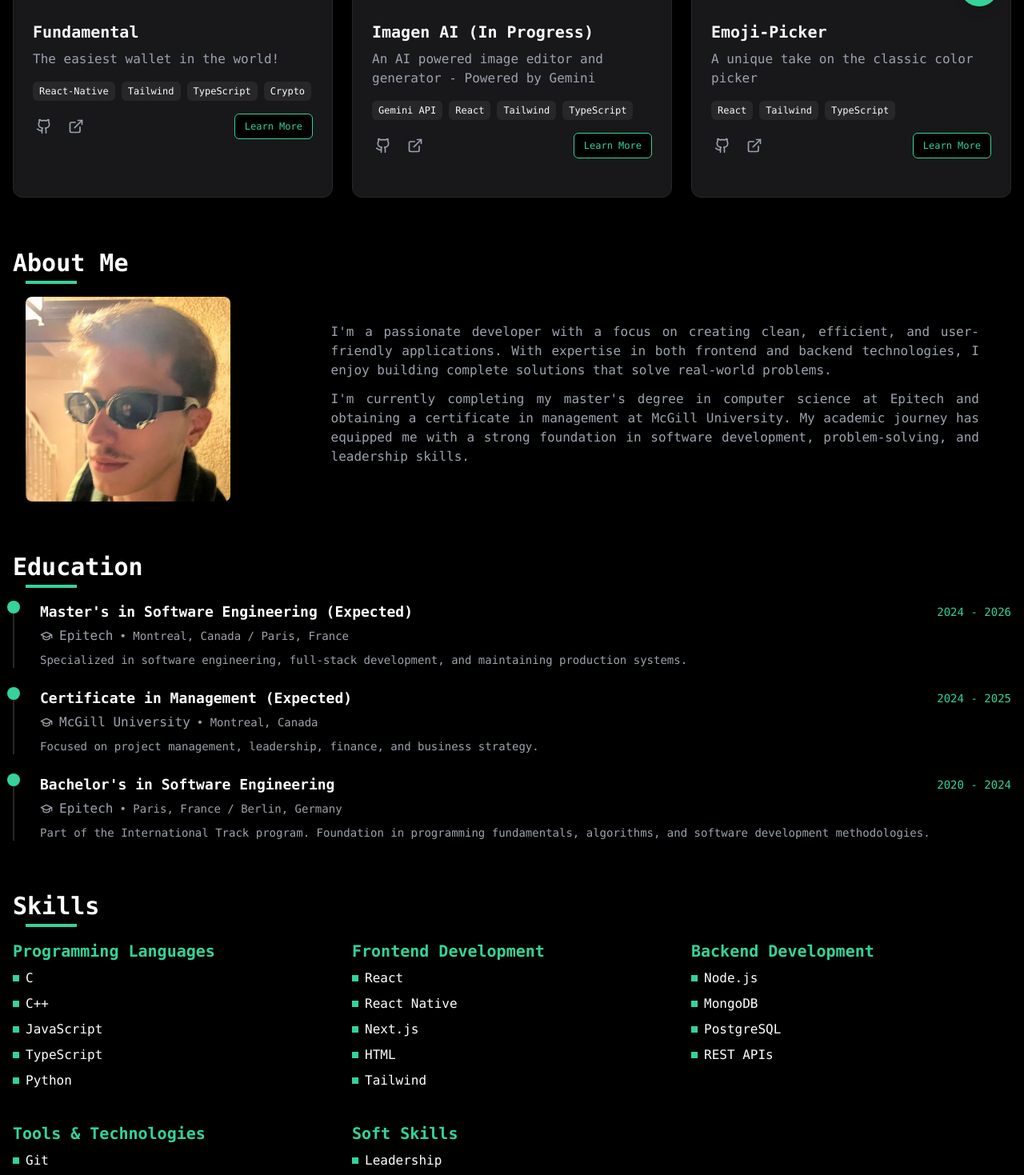
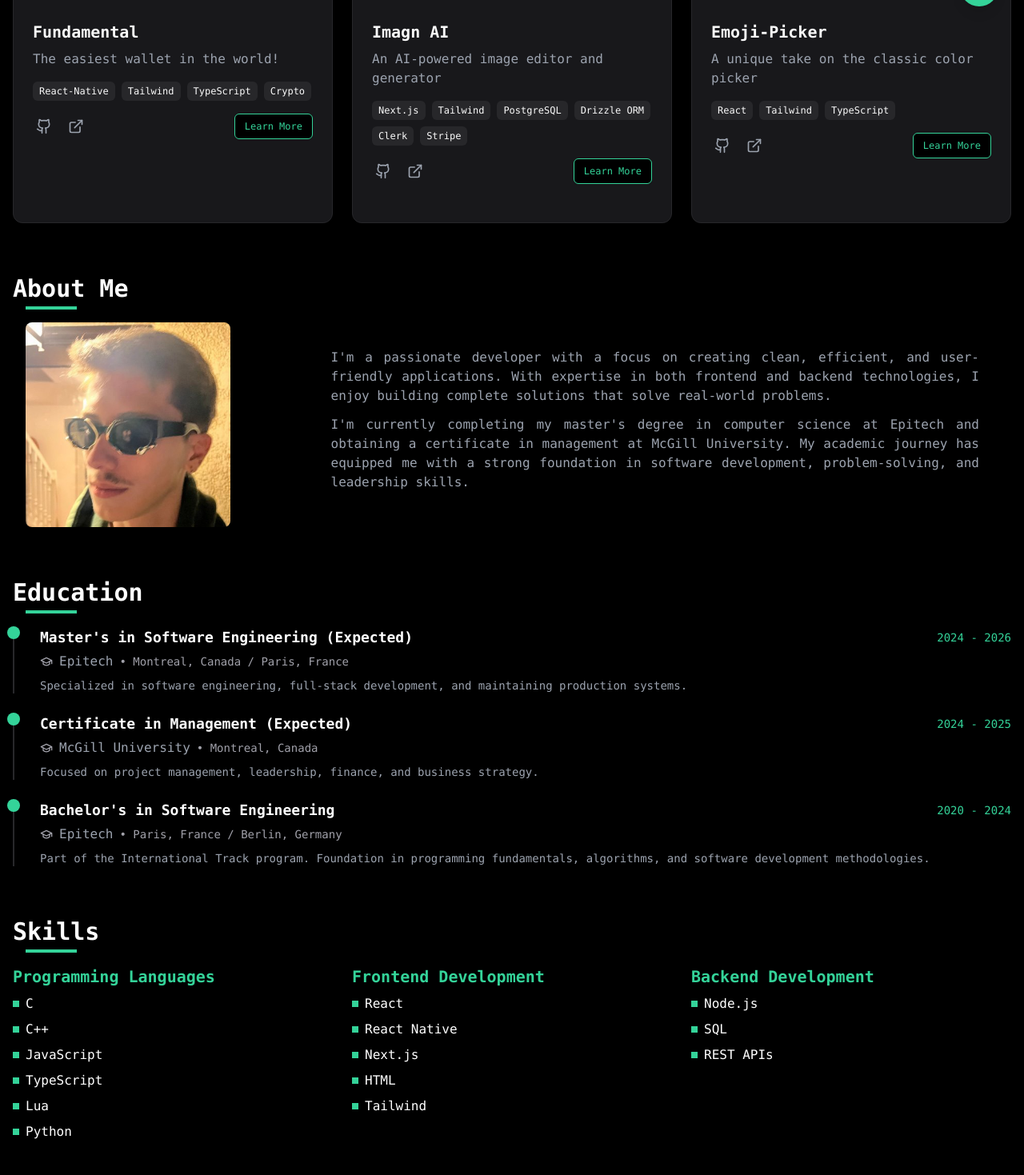
Before and after one commit to bendrsio/desprets.net, a Next.js app: page / in a window 1280 px wide. Shown: the part 760-2229 px from the top of the page at 80% size. Built offline with nearby package versions, Linux system fonts and the light colour scheme.

Commit message:
update: Imagn rebrand + add info

```diff
--- a/app/page.tsx
+++ b/app/page.tsx
@@ -408,7 +408,14 @@ const education = [
 ];
 
 const skillsByCategory = {
-  "Programming Languages": ["C", "C++", "JavaScript", "TypeScript", "Python"],
+  "Programming Languages": [
+    "C",
+    "C++",
+    "JavaScript",
+    "TypeScript",
+    "Lua",
+    "Python",
+  ],
   "Frontend Development": [
     "React",
     "React Native",
@@ -416,7 +423,7 @@ const skillsByCategory = {
     "HTML",
     "Tailwind",
   ],
-  "Backend Development": ["Node.js", "MongoDB", "PostgreSQL", "REST APIs"],
+  "Backend Development": ["Node.js", "SQL", "REST APIs"],
   "Tools & Technologies": ["Git", "Docker", "Railway", "CI/CD", "Linux"],
   "Soft Skills": [
     "Leadership",
--- a/app/projects.ts
+++ b/app/projects.ts
@@ -29,10 +29,17 @@ export const projects = [
   },
   {
     id: "2",
-    title: "Imagen AI (In Progress)",
-    description: "An AI powered image editor and generator - Powered by Gemini",
-    technologies: ["Gemini API", "React", "Tailwind", "TypeScript"],
-    link: "https://imagen.desprets.net/",
+    title: "Imagn AI",
+    description: "An AI-powered image editor and generator",
+    technologies: [
+      "Next.js",
+      "Tailwind",
+      "PostgreSQL",
+      "Drizzle ORM",
+      "Clerk",
+      "Stripe",
+    ],
+    link: "https://imagn.xyz/",
     fullDescription: `
       An AI powered image editor and generator, powered by Gemini-2.0-Flash.
       The app is currently in development and some features are not yet functional.
```
